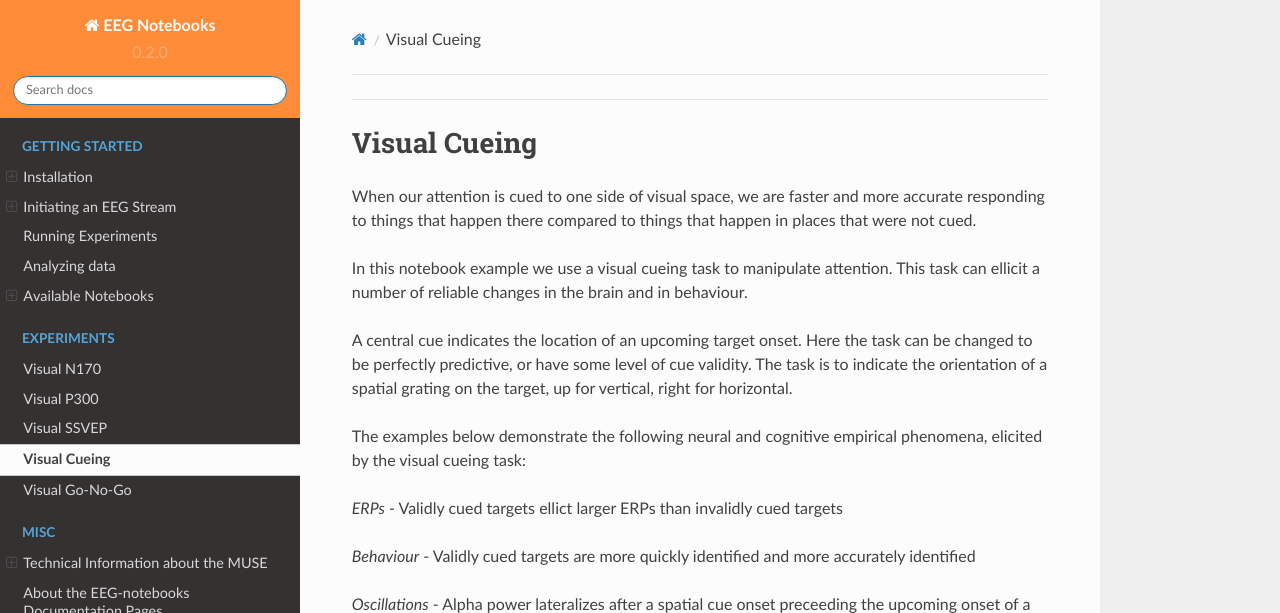
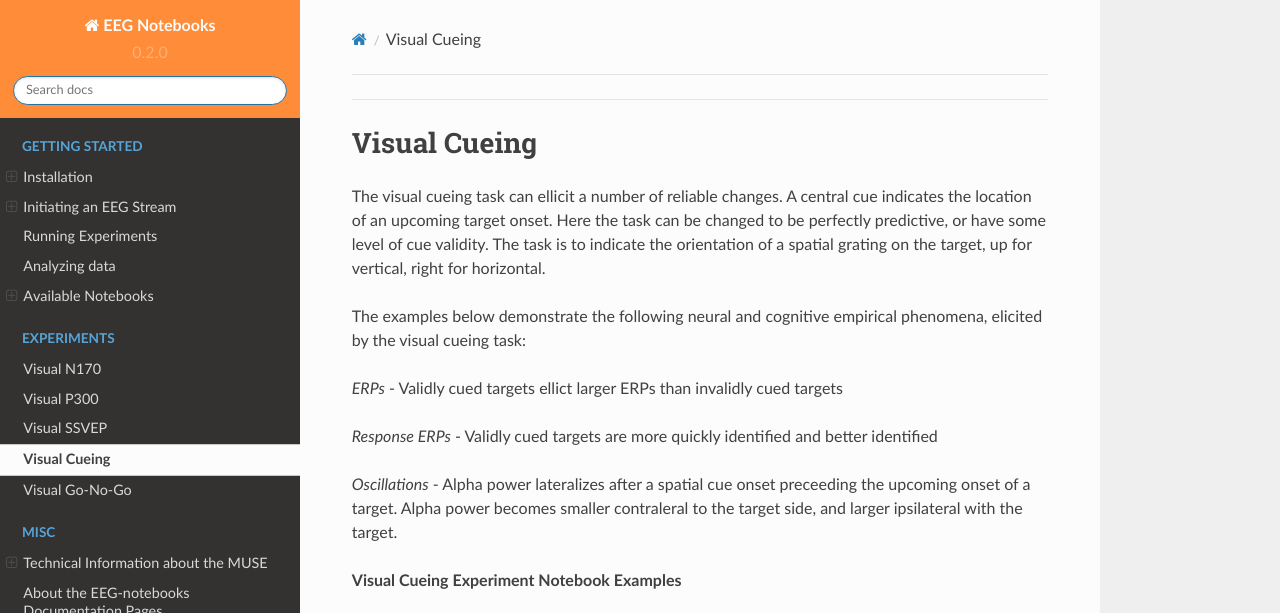
Before and after one commit to NeuroTechX/EEG-ExPy, a Sphinx documentation site: the page built from doc/experiments/cueing.rst, in a window 1280 px wide and 1026 px high, cut to the strip 0-613 px from the top of the window. Built offline with Sphinx 7.4.7 and the Read the Docs theme 2.0.0, drawn with Linux system fonts in a browser that asks for light colours; pages that are not in the unit, such as notebooks, are missing from menus.

Commit message:
Revert "[work in progress] - Prose for Cueing task documentation "

```diff
--- a/doc/experiments/cueing.rst
+++ b/doc/experiments/cueing.rst
@@ -5,17 +5,13 @@ _
 Visual Cueing
 =========================================================
 
-When our attention is cued to one side of visual space, we are faster and more accurate responding to things that happen there compared to things that happen in places that were not cued.
-
-In this notebook example we use a visual cueing task to manipulate attention. This task can ellicit a number of reliable changes in the brain and in behaviour.
-
-A central cue indicates the location of an upcoming target onset. Here the task can be changed to be perfectly predictive, or have some level of cue validity. The task is to indicate the orientation of a spatial grating on the target, up for vertical, right for horizontal.
+The visual cueing task can ellicit a number of reliable changes. A central cue indicates the location of an upcoming target onset. Here the task can be changed to be perfectly predictive, or have some level of cue validity. The task is to indicate the orientation of a spatial grating on the target, up for vertical, right for horizontal.
 
 The examples below demonstrate the following neural and cognitive empirical phenomena, elicited by the visual cueing task:
 
 *ERPs* - Validly cued targets ellict larger ERPs than invalidly cued targets
 
-*Behaviour* - Validly cued targets are more quickly identified and more accurately identified
+*Response ERPs* - Validly cued targets are more quickly identified and better identified
 
 *Oscillations* - Alpha power lateralizes after a spatial cue onset preceeding the upcoming onset of a target. Alpha power becomes smaller contraleral to the target side, and larger ipsilateral with the target.
 
```
